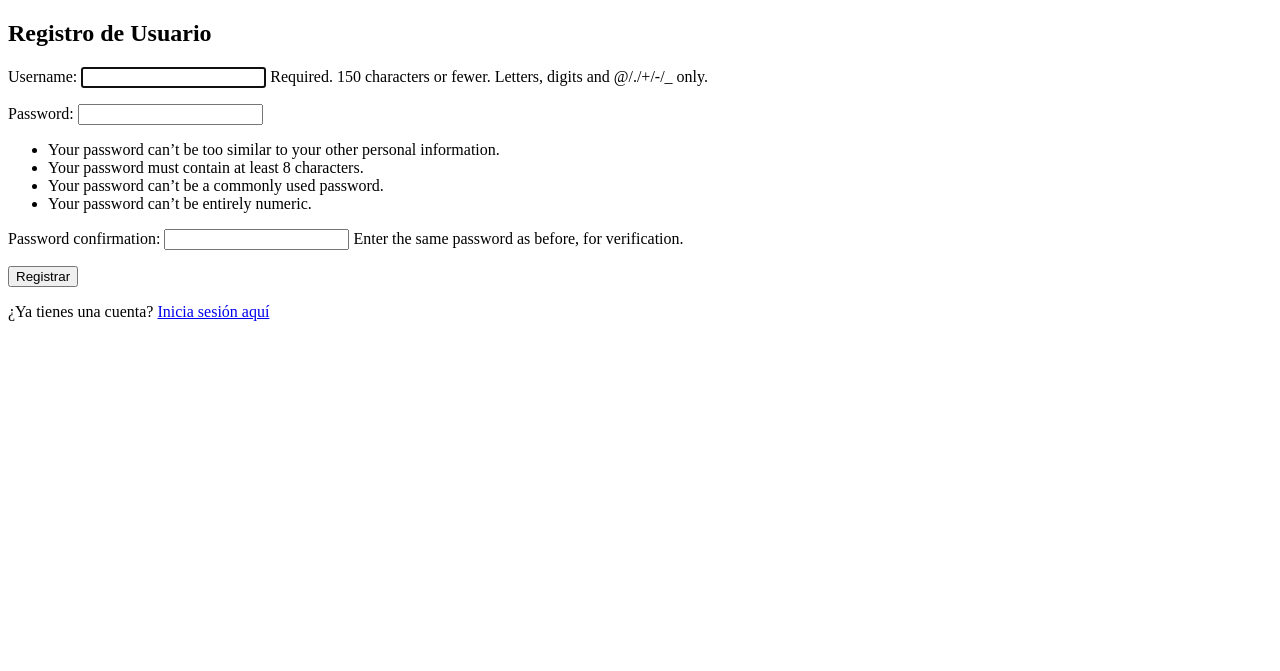
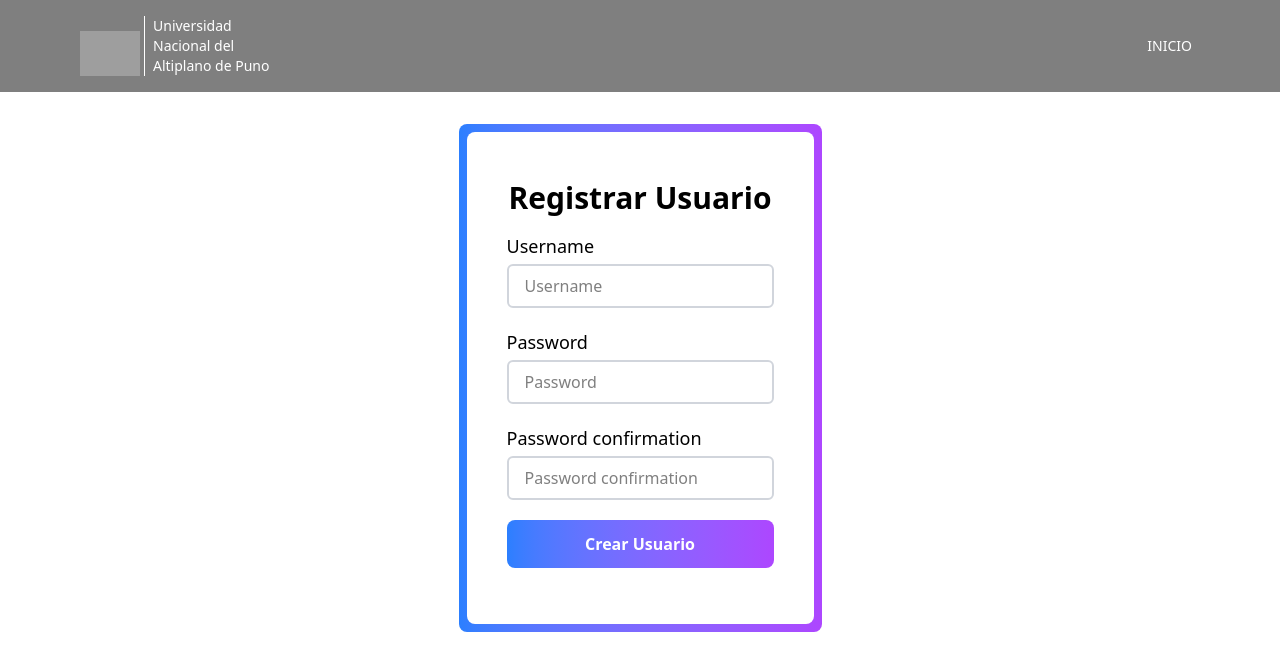
Before and after one commit to AdderlyMendoza/congreso-fismat, a Django app: page /administrador/register/ in a window 1280 px wide. Shown: the top 671 px of the page. Run offline with Django 4.2, Linux system fonts and the light colour scheme; grey boxes are pictures that could not be loaded.

Commit message:
improve styles of login/logout

```diff
--- a/administrador/templates/administrador/crear-administrador.html
+++ b/administrador/templates/administrador/crear-administrador.html
@@ -1,27 +1,88 @@
-<!-- myapp/templates/register.html -->
+<!-- myapp/templates/login.html -->
 <!DOCTYPE html>
 <html lang="es">
+
 <head>
     <meta charset="UTF-8">
     <meta name="viewport" content="width=device-width, initial-scale=1.0">
-    <title>Registro de Usuario</title>
+    <title>Iniciar sesión</title>
+    <script src="https://unpkg.com/@tailwindcss/browser@4"></script>
+
 </head>
+
 <body>
-    <h2>Registro de Usuario</h2>
-    <form method="post">
+
+    <header
+        class="flex items-center justify-between w-full text-black md:px-20 md:py-4 z-10 text-white px-4 py-4 backdrop-filter backdrop-blur-lg bg-black/50 bg-opacity-60 ">
+        <div class="flex items-end space-x-1 justify-center ">
+            <img src="https://upload.wikimedia.org/wikipedia/commons/c/cb/Logo_UNAP.png?National_University_of_the_Altiplano1139965787"
+                alt="" class="w-15">
+            <h1 class="border-l pl-2 md:text-md sm:text-sm">
+                Universidad <br>
+                Nacional del<br>
+                Altiplano de Puno
+            </h1>
+        </div>
+
+        <nav class="flex items-center md:text-md sm:text-sm">
+            <a href="/" class="p-2 hover:bg-black/50 cursor-pointer">INICIO</a>
+        </nav>
+    </header>
+
+    <section class="flex flex-col mt-8 items-center justify-center">
+
+        <div class="p-2 bg-gradient-to-r from-blue-500 to-purple-500 rounded-lg">
+
+            <div class="p-1 bg-white rounded-lg space-y-2 p-8">
+
+                <h1 class="text-3xl font-bold text-center mt-4">Registrar Usuario</h1>
+
+                <form method="post" class="mb-4 p-2">
                     {% csrf_token %}
-        {{ form.as_p }}
-        <button type="submit">Registrar</button>
+
+                    <div class="space-y-4">
+                        {% for field in form %}
+                        <div class="space-y-2">
+                            <label for="{{ field.id_for_label }}" class="text-lg font-medium">{{ field.label }}</label>
+                            <div class="py-1">
+                                <!-- {{ field }} -->
+                                {% if field.label == 'Username' %}
+                                    <input type="text" name="{{ field.name }}" id="{{ field.id_for_label }}"
+                                        placeholder="{{ field.label }}"
+                                        class="w-full px-4 py-2 border-2 border-gray-300 rounded-md focus:outline-none focus:ring-2 focus:ring-blue-500">
+                                {% else %}
+                                    <input type="password" name="{{ field.name }}" id="{{ field.id_for_label }}"
+                                        placeholder="{{ field.label }}"
+                                        class="w-full px-4 py-2 border-2 border-gray-300 rounded-md focus:outline-none focus:ring-2 focus:ring-blue-500">
+                                {% endif %}
+                            </div>
+                        </div>
+                        {% endfor %}
+                    </div>
+
+
+                    <button
+                        class="w-full bg-gradient-to-r from-blue-500 to-purple-500 hover:bg-gradient-to-r hover:from-blue-700 hover:to-purple-700 text-white font-semibold py-3 px-4 rounded-lg transition duration-300 ease-in-out mt-4 cursor-pointer"
+                        type="submit">
+                        Crear Usuario
+                    </button>
+
                 </form>
 
                 {% if messages %}
-        <div style="color: red;">
+                <div class="w-full p-2 text-red-600">
                     {% for message in messages %}
-                <p>{{ message }}</p>
+                    <p class="text-sm">{{ message }}</p>
                     {% endfor %}
                 </div>
                 {% endif %}
+            </div>
 
-    <p>¿Ya tienes una cuenta? <a href="{% url 'login' %}">Inicia sesión aquí</a></p>
+
+
+        </div>
+    </section>
+
 </body>
+
 </html>
--- a/administrador/views.py
+++ b/administrador/views.py
@@ -50,7 +50,7 @@ def login_view(request):
             else:
                 messages.error(request, 'Usuario o contraseña incorrectos.')
         else:
-            messages.error(request, 'Por favor, corrige los errores.')
+            messages.error(request, 'Usuario y/o contraseña incorrectos.')
     else:
         form = AuthenticationForm()
 
@@ -68,7 +68,7 @@ def register_view(request):
         if form.is_valid():
             form.save()  # Guarda el nuevo usuario
             messages.success(request, '¡Cuenta creada exitosamente! Ahora puedes iniciar sesión.')
-            return redirect('index-inscritos')  # Redirige al login después de crear la cuenta
+            return redirect('login')  # Redirige al login después de crear la cuenta
         else:
             messages.error(request, 'Por favor, corrige los errores.')
     else:
--- a/web/templates/web/pagWeb.html
+++ b/web/templates/web/pagWeb.html
@@ -11,8 +11,7 @@
 
 <body>
 
-    <header
-        class="fixed flex items-center justify-between w-full text-black md:px-20 md:py-4 z-50 text-white px-4 py-4 ">
+    <header class="fixed flex items-center justify-between w-full text-black md:px-20 md:py-4 z-50 text-white px-4 py-4 ">
         <div class="flex items-end space-x-1 justify-center ">
             <img src="https://upload.wikimedia.org/wikipedia/commons/c/cb/Logo_UNAP.png?National_University_of_the_Altiplano1139965787"
                 alt="" class="w-15">
```
Also changed, not shown: administrador/templates/administrador/crear-administrador copy.html (added, +38 -0 lines), administrador/templates/administrador/login-administrador.html (+70 -6 lines), administrador/templates/base.html (+9 -14 lines). Lines whose indentation alone changed are shown as unchanged.
